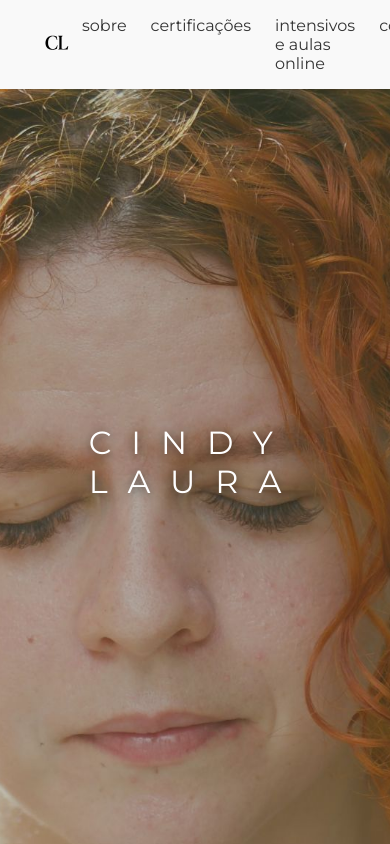
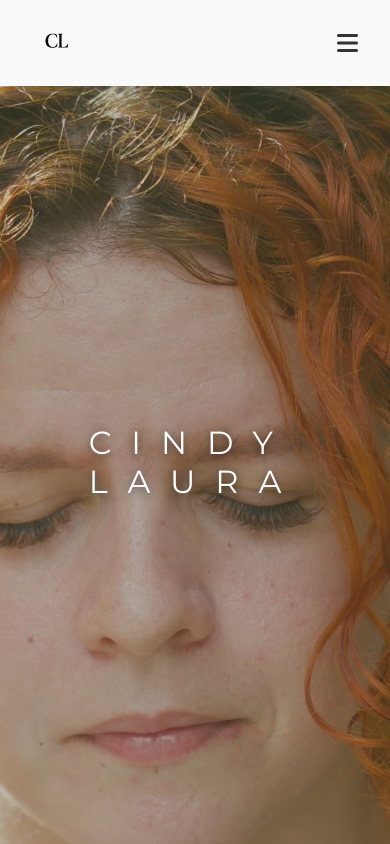
Before and after one commit to brenoma/cindylaurayoga.github.io, a plain HTML site: page index.html in a window 390 px wide. Shown: the top 844 px of the page. Drawn offline with Linux system fonts and the light colour scheme.

Commit message:
Create header sandwitch menu

```diff
--- a/index.html
+++ b/index.html
@@ -21,6 +21,9 @@
       <img src="img/logo_CL.svg" alt="Logo Cindy Laura" class="logo-img">
     </a>
   </div>
+  <button class="menu-toggle" aria-label="Abrir menu">
+    <i class="fas fa-bars"></i>
+  </button>
   <nav class="nav-items">
     <a href="#sobre-mim">sobre</a>
     <a href="#certificacoes">certificações</a>
@@ -64,7 +67,7 @@
     <div class="coluna texto">
       <h3>intensivos</h3>
       <p>Experiências profundas de transformação com práticas intensas, imersões e retiros. Ideal para quem busca se aprofundar no yoga e em si mesmo.</p>
-      <a href="#intensivos" class="botao">Saiba mais</a>
+      <a href="#" class="botao">Saiba mais</a>
     </div>
 
     <div class="coluna imagem">
@@ -73,7 +76,7 @@
     <div class="coluna texto">
       <h3>aulas online</h3>
       <p>Pratique onde estiver com aulas gravadas e ao vivo, desenvolvendo presença, fluidez e força no seu ritmo e no seu tempo.</p>
-      <a href="#intensivos" class="botao">Fale comigo</a>
+      <a href="https://wa.me/+5585997192467" target="_blank" class="botao">Fale comigo</a>
     </div>
   </div>
 </section>
--- a/js/script.js
+++ b/js/script.js
@@ -1,3 +1,7 @@
+const menuToggle = document.querySelector('.menu-toggle');
+const navItems = document.querySelector('.nav-items');
+const navLinks = document.querySelectorAll('.nav-items a');
+
 document.addEventListener('DOMContentLoaded', () => {
   const links = document.querySelectorAll('a[href^="#"]');
 
@@ -46,3 +50,13 @@ window.addEventListener("load", () => {
     preloader.style.display = "none";
   }, 600);
 });
+
+menuToggle.addEventListener('click', () => {
+  navItems.classList.toggle('open');
+});
+
+navLinks.forEach(link => {
+  link.addEventListener('click', () => {
+    navItems.classList.remove('open');
+  });
+});
--- a/style.css
+++ b/style.css
@@ -36,20 +36,65 @@ body {
   width: auto;
 }
 
+/* Estilo do header */
 header {
+  display: flex;
+  justify-content: space-between;
+  align-items: center;
+  padding: 1rem 2rem;
+  background-color: var(--color-background-light);
   position: fixed;
   top: 0;
   left: 0;
   width: 100%;
-  background-color: var(--color-background-light);
+  z-index: 1000;
   box-shadow: 0 2px 5px rgba(0, 0, 0, 0.1);
-  z-index: 1000;
-  padding: 1rem 2rem;
-  display: flex;
-  justify-content: space-between;
-  align-items: center;
 }
 
+/* Estilo do botão de menu */
+.menu-toggle {
+  display: none;
+  background: none;
+  border: none;
+  font-size: 1.5rem;
+  color: var(--color-text-dark);
+  cursor: pointer;
+}
+
+/* Menu no modo mobile */
+@media (max-width: 768px) {
+  .menu-toggle {
+    display: block; /* Exibe o botão de menu no mobile */
+    position: relative;
+    z-index: 1100;
+  }
+
+  .nav-items {
+    position: fixed;
+    top: 0;
+    right: -100%; /* Esconde o menu fora da tela */
+    height: 100%;
+    width: 250px;
+    background-color: var(--color-background-light);
+    flex-direction: column;
+    align-items: center;
+    justify-content: center;
+    gap: 2rem;
+    transition: right 0.3s ease-in-out;
+    box-shadow: -2px 0 5px rgba(0, 0, 0, 0.1);
+    z-index: 1000;
+  }
+
+  .nav-items.open {
+    right: 0; /* Mostra o menu ao abrir */
+  }
+
+  .nav-items a {
+    font-size: 1.2rem;
+    color: var(--color-text-dark);
+    text-decoration: none;
+  }
+}
 
 .nav-items {
   display: flex;
```
